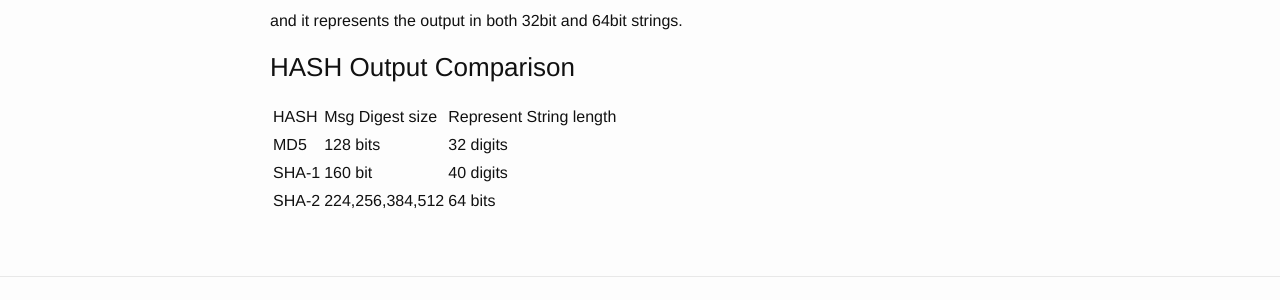
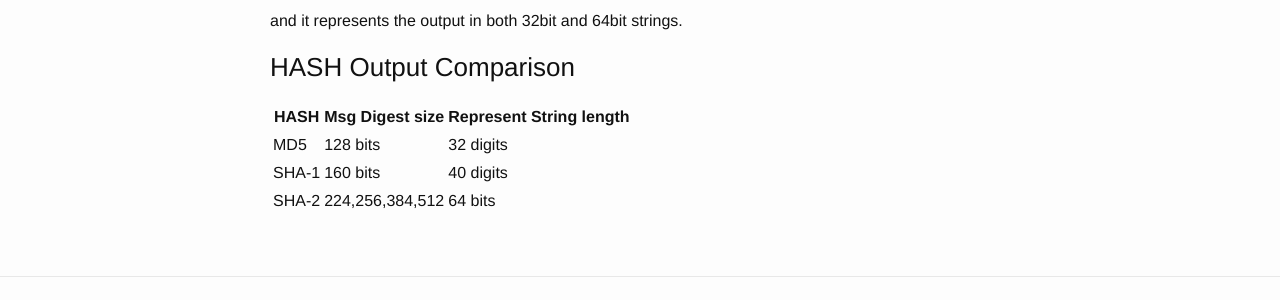
Before and after one commit to janithmalinga/janithmalinga.github.io, a Jekyll site: the page built from _posts/2022-02-28-Hashing-Algorithms-What-and-Why.md, in a window 1280 px wide. Shown: the part 1232-1532 px from the top of the page. Built offline with Jekyll 4.4.1, drawn with Linux system fonts in a browser that asks for light colours.

Commit message:
Update 2022-02-28-Hashing-Algorithms-What-and-Why.md

```diff
--- a/_posts/2022-02-28-Hashing-Algorithms-What-and-Why.md
+++ b/_posts/2022-02-28-Hashing-Algorithms-What-and-Why.md
@@ -43,28 +43,8 @@
 
 ### HASH Output Comparison
 
-<table>
-  <tr>
-    <td>HASH</td>
-    <td>Msg Digest size</td>
-    <td>Represent String length</td>
-  </tr>
-
-  <tr>
-    <td>MD5</td>
-    <td>128 bits</td>
-    <td>32 digits</td>
-  </tr>
-
-  <tr>
-    <td>SHA-1</td>
-    <td>160 bit</td>
-    <td>40 digits</td>
-  </tr>
-
-  <tr>
-    <td>SHA-2</td>
-    <td>224,256,384,512</td>
-    <td>64 bits</td>
-  </tr>
-  </table>
+| HASH | Msg Digest size |Represent String length |
+| --- | --- | --- |
+| MD5 | 128 bits | 32 digits |
+| SHA-1 | 160 bits | 40 digits |
+| SHA-2 | 224,256,384,512 | 64 bits |
```
